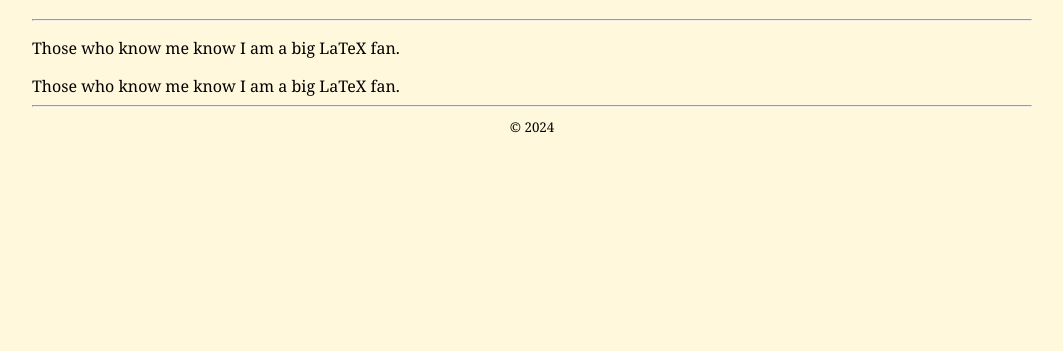
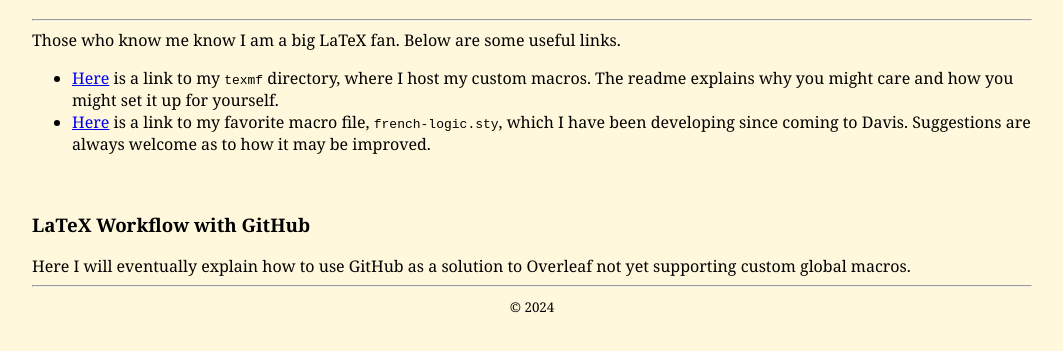
Before and after one commit to bphopkins/bphopkins.github.io, a plain HTML site: page LaTeX/index.html in a window 1280 px wide. Shown: the part 77-428 px from the top of the page, without its empty margins (108-1171 px from the left). Drawn offline with Linux system fonts and the light colour scheme.

Commit message:
Update index.html

```diff
--- a/LaTeX/index.html
+++ b/LaTeX/index.html
@@ -21,10 +21,17 @@
 </center>
 <hr>
 
-<p>Those who know me know I am a big LaTeX fan.</p>
+Those who know me know I am a big LaTeX fan.  Below are some useful links.
+    <ul>
+        <li><a href="https://github.com/bphopkins/texmf/tree/main">Here</a> is a link to my <code>texmf</code> directory, where I host my custom macros. The readme explains why you might care and how you might set it up for yourself.</li>
+        <li><a href="https://github.com/bphopkins/texmf/blob/main/tex/latex/french-logic/french-logic.sty">Here</a> is a link to my favorite macro file, <code>french-logic.sty</code>, which I have been developing since coming to Davis. Suggestions are always welcome as to how it may be improved.</li>
+    </ul>
+<br>
 
-Those who know me know I am a big LaTeX fan.
+<h3> LaTeX Workflow with GitHub </h3>
 
+    Here I will eventually explain how to use GitHub as a solution to Overleaf not yet supporting custom global macros.
+<br>
 
 <hr>
 
```
